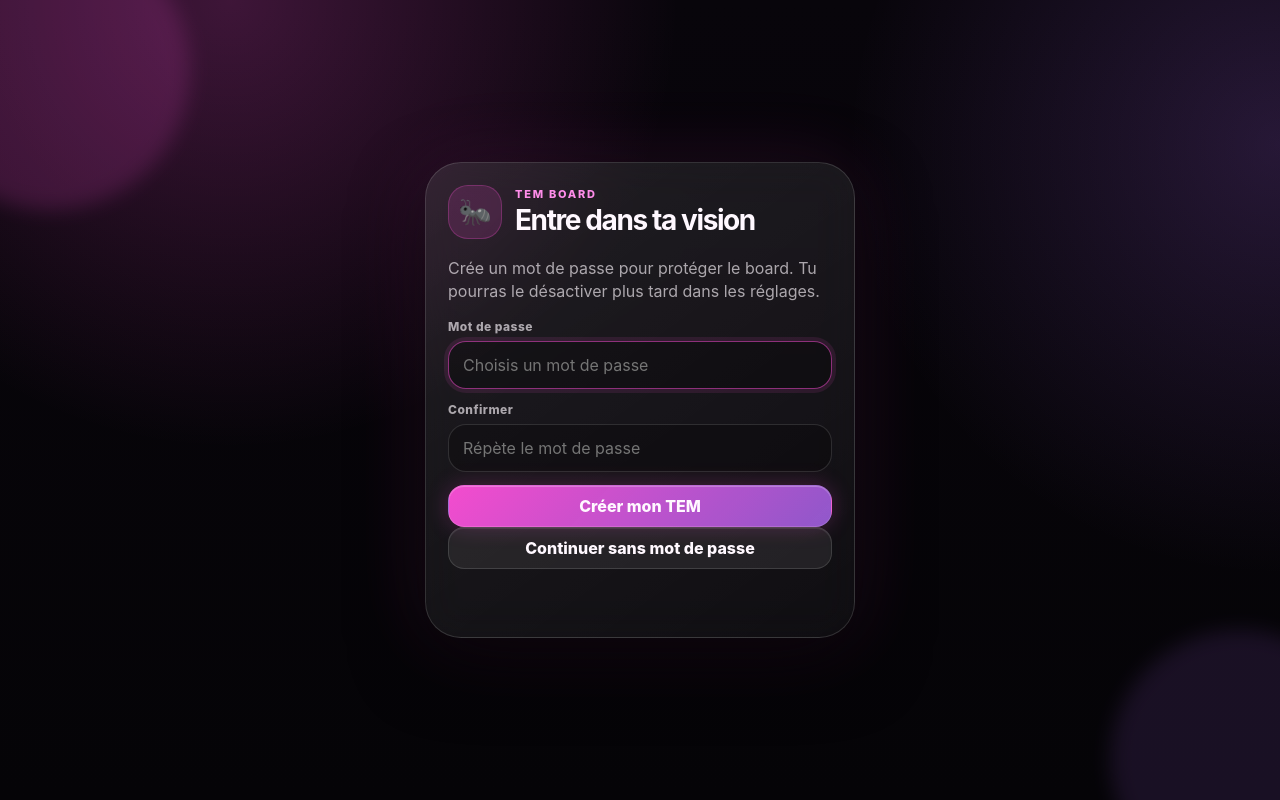
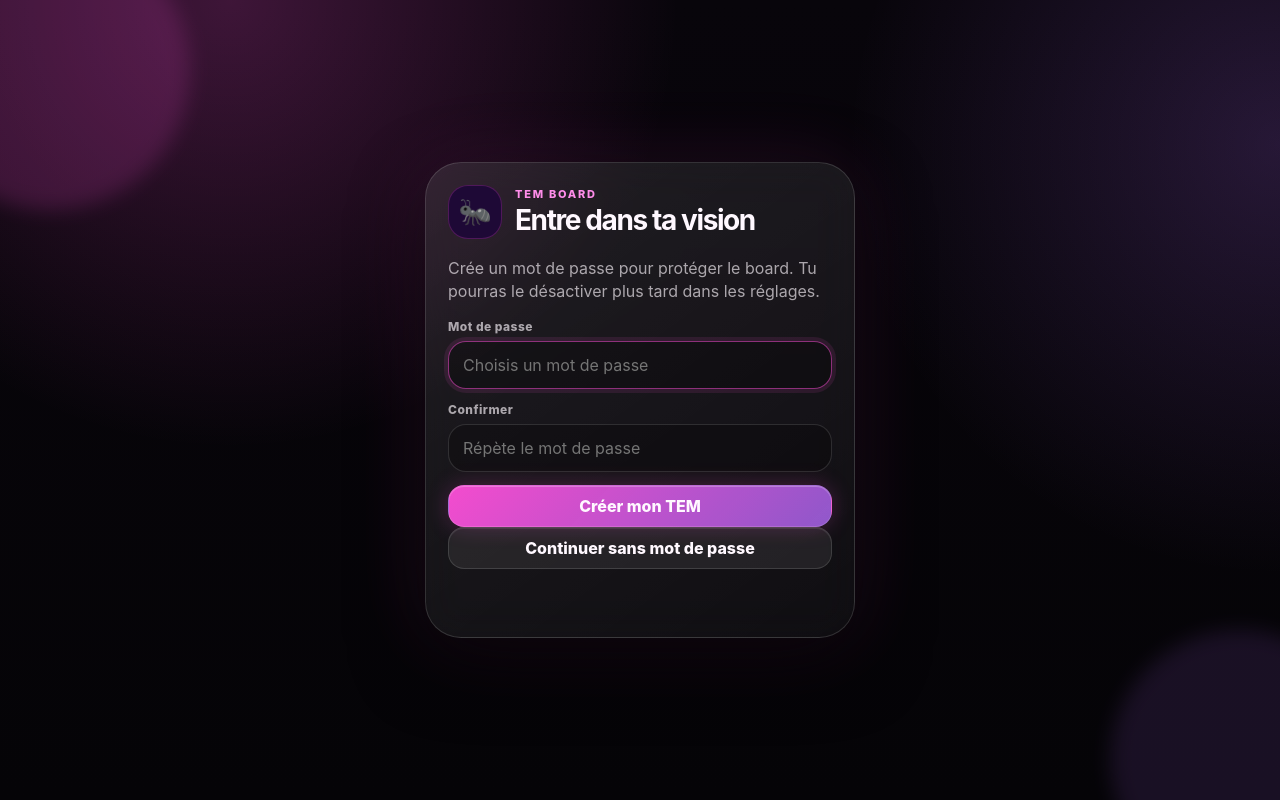
Before and after one commit to leoderoudilhe-cell/TEM-boatd, a plain HTML site: page index.html in a window 1280 px wide. Drawn offline with Linux system fonts and the light colour scheme.

Commit message:
feat: intègre logo fourmi SVG + icône PWA
- assets/icon.svg : icône SVG (emoji 🐜 sur fond sombre, rounded)
- manifest.json : ajout entrée SVG "any maskable" en priorité
- index.html : favicon SVG + brand-mark restauré emoji
- styles.css : brand-mark simplifié (fond #1e0936, sans border emoji)

Co-Authored-By: Claude Sonnet 4.6 <noreply@anthropic.com>

```diff
--- a/index.html
+++ b/index.html
@@ -10,6 +10,7 @@
   <title>TEM 🐜 — Vision Board</title>
   <link rel="manifest" href="./manifest.json" />
   <link rel="apple-touch-icon" href="./assets/icon-192.png" />
+  <link rel="icon" type="image/svg+xml" href="./assets/icon.svg" />
   <link rel="stylesheet" href="./styles.css" />
 </head>
 <body>
--- a/styles.css
+++ b/styles.css
@@ -375,7 +375,7 @@ button{border:0;color:inherit;cursor:pointer}
   backdrop-filter:blur(20px);
 }
 .brand-lock{display:flex;align-items:center;gap:13px;margin-bottom:18px}
-.brand-mark{width:54px;height:54px;display:grid;place-items:center;border-radius:20px;background:rgba(255,79,216,.14);border:1px solid rgba(255,79,216,.25);font-size:27px}
+.brand-mark{width:54px;height:54px;display:grid;place-items:center;border-radius:20px;background:#1e0936;border:1px solid rgba(255,79,216,.22);font-size:27px;flex-shrink:0}
 .lock-card h1{font-size:28px;letter-spacing:-.05em;margin:2px 0 0}
 .field{display:grid;gap:7px;margin:13px 0}
 .field span{font-size:12px;color:var(--muted);font-weight:800;letter-spacing:.04em}
```
Also changed, not shown: assets/icon.svg (added), manifest.json.
